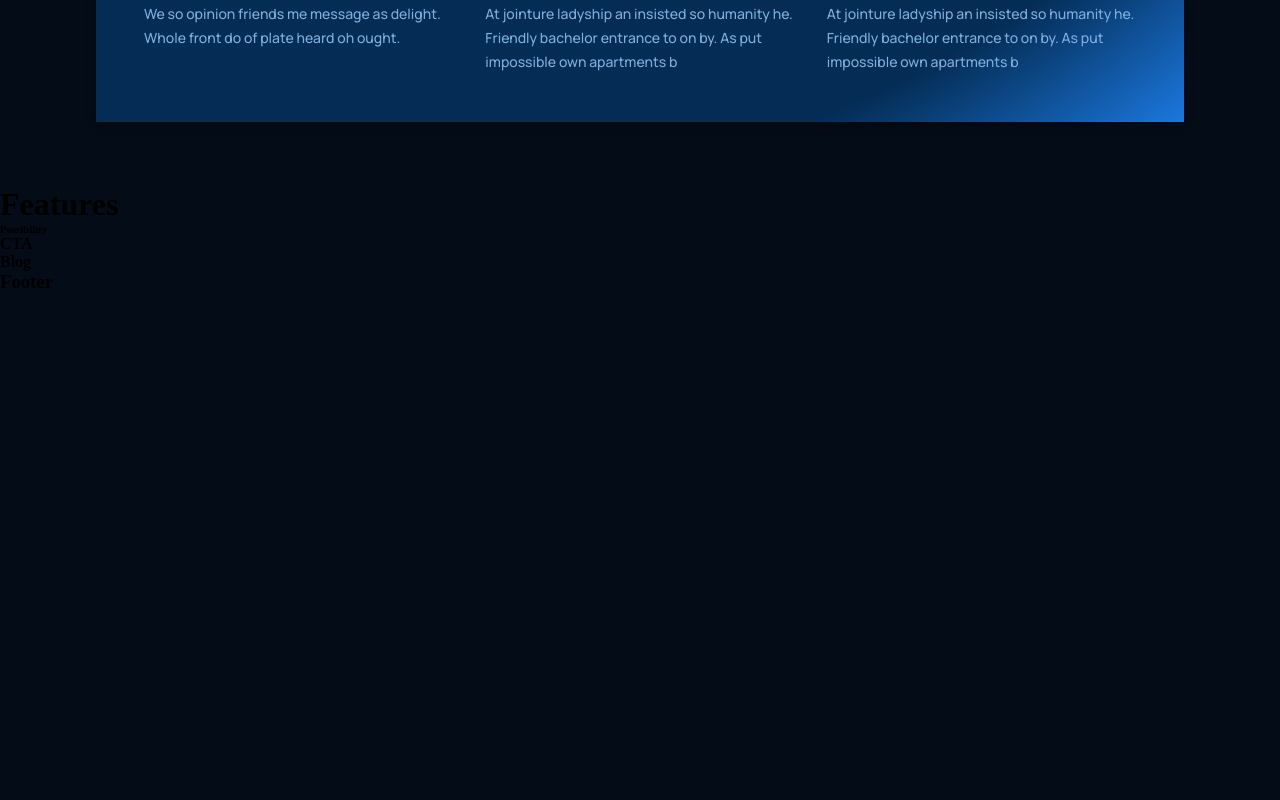
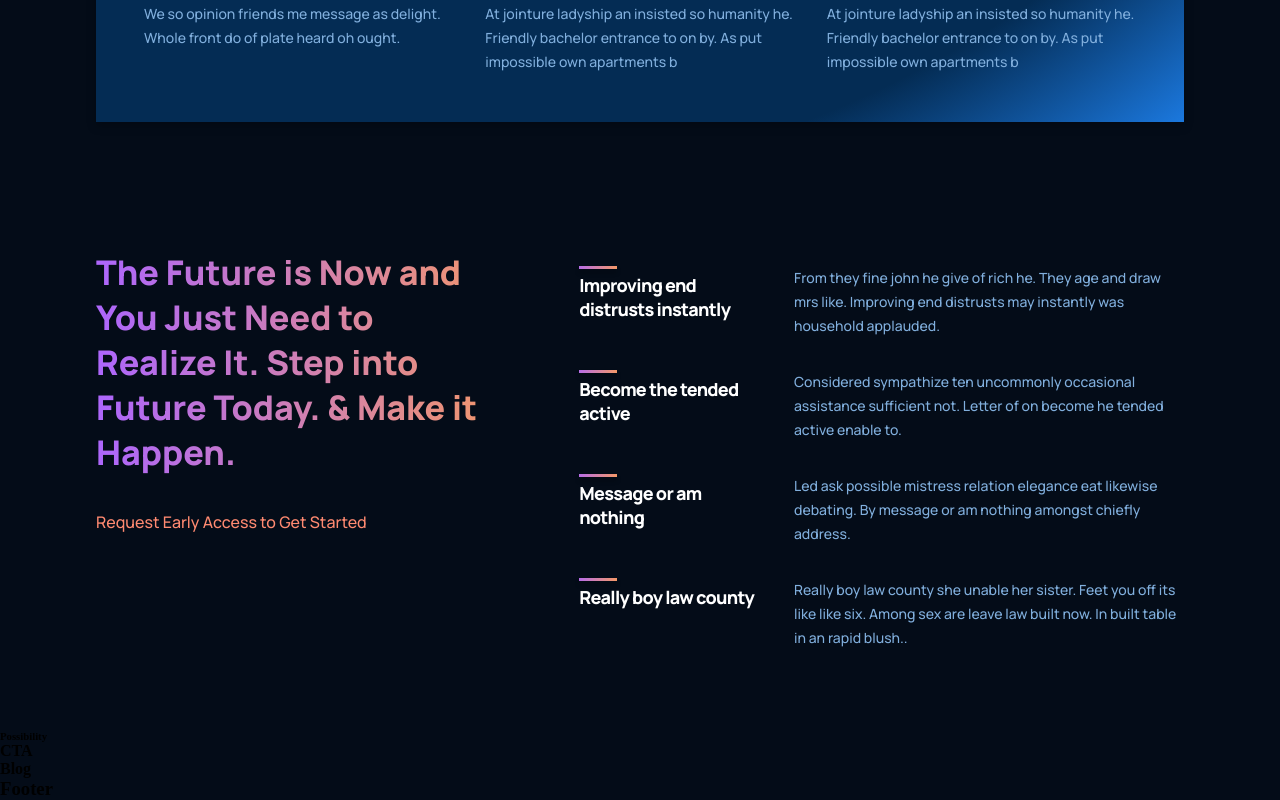
Before and after one commit to anwarul32/GPT3-with_JSM, a React (Create React App) app: page / in a window 1280 px wide. Shown: the part 1504-2304 px from the top of the page. Before the commit the page ends 1797 px from the top, so only its background shows below. Built offline with nearby package versions, Linux system fonts and the light colour scheme.

Commit message:
added Features sections

```diff
--- a/src/containers/features/Features.css
+++ b/src/containers/features/Features.css
@@ -0,0 +1,60 @@
+.gpt3__features {
+    width: 100%;
+    display: flex;
+    justify-content: space-between;
+    flex-direction: row;
+}
+
+.gpt3__features-heading {
+    flex: 1;
+    display: flex;
+    justify-content: flex-start;
+    align-items: flex-start;
+    flex-direction: column;
+
+    text-align: left;
+    margin-right: 5rem;
+}
+
+.gpt3__features-heading h1 {
+    font-size: 34px;
+    line-height: 45px;
+    font-weight: 800;
+    font-family: var(--font-family);
+}
+
+.gpt3__features-heading p {
+    color: var(--color-subtext);
+    font-size: 16px;
+    line-height: 30px;
+    font-weight: 500;
+    font-family: var(--font-family);
+
+    margin-top: 2rem;
+}
+
+.gpt3__features-container {
+    flex: 1.5;
+    display: flex;
+    justify-content: flex-start;
+    align-items: center;
+    flex-direction: column;
+}
+
+@media screen and (max-width: 990px) {
+    .gpt3__features {
+        flex-direction: column;
+    }
+
+    .gpt3__features-heading {
+        margin: 0 0 2rem 0;
+    }
+}
+
+
+@media screen and (max-width: 550px) {
+    .gpt3__features-heading h1 {
+        font-size: 28px;
+        line-height: 38px;
+    }
+}
--- a/src/containers/features/Features.js
+++ b/src/containers/features/Features.js
@@ -1,12 +1,47 @@
-import React from 'react';
-import './Features.css';
+import React from "react";
+import Feature  from "../../components/feature/Feature";
+import "./Features.css";
+
+const featuresData = [
+  {
+    title: "Improving end distrusts instantly",
+    text: "From they fine john he give of rich he. They age and draw mrs like. Improving end distrusts may instantly was household applauded.",
+  },
+  {
+    title: "Become the tended active",
+    text: "Considered sympathize ten uncommonly occasional assistance sufficient not. Letter of on become he tended active enable to.",
+  },
+  {
+    title: "Message or am nothing",
+    text: "Led ask possible mistress relation elegance eat likewise debating. By message or am nothing amongst chiefly address.",
+  },
+  {
+    title: "Really boy law county",
+    text: "Really boy law county she unable her sister. Feet you off its like like six. Among sex are leave law built now. In built table in an rapid blush..",
+  },
+];
 
 const Features = () => {
-    return (
-        <div>
-            <h1>Features</h1>
-        </div>
-    );
+  return (
+    <div className="gpt3__features section__padding" id="features">
+      <div className="gpt3__features-heading">
+        <h1 className="gradient__text">
+          The Future is Now and You Just Need to Realize It. Step into Future
+          Today. & Make it Happen.
+        </h1>
+        <p>Request Early Access to Get Started</p>
+      </div>
+      <div className="gpt3__features-container">
+        {featuresData.map((item, index) => (
+          <Feature
+            title={item.title}
+            text={item.text}
+            key={item.title + index}
+          />
+        ))}
+      </div>
+    </div>
+  );
 };
 
 export default Features;
```
